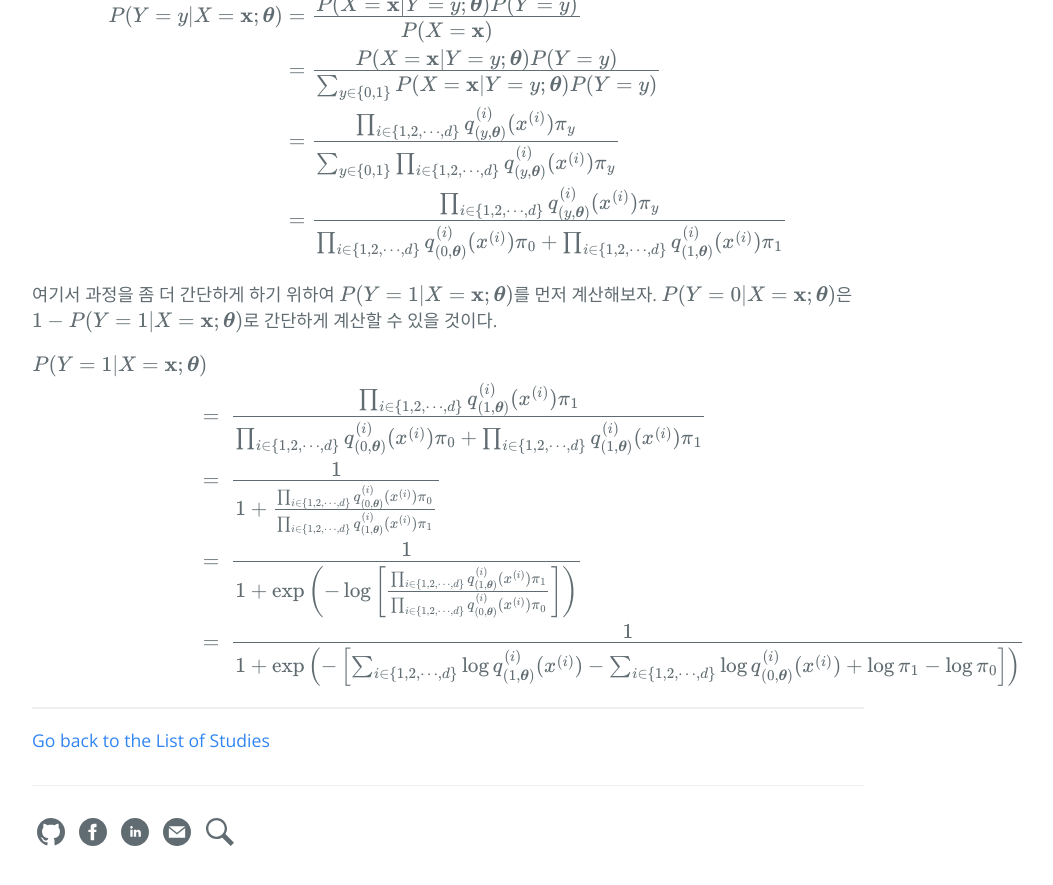
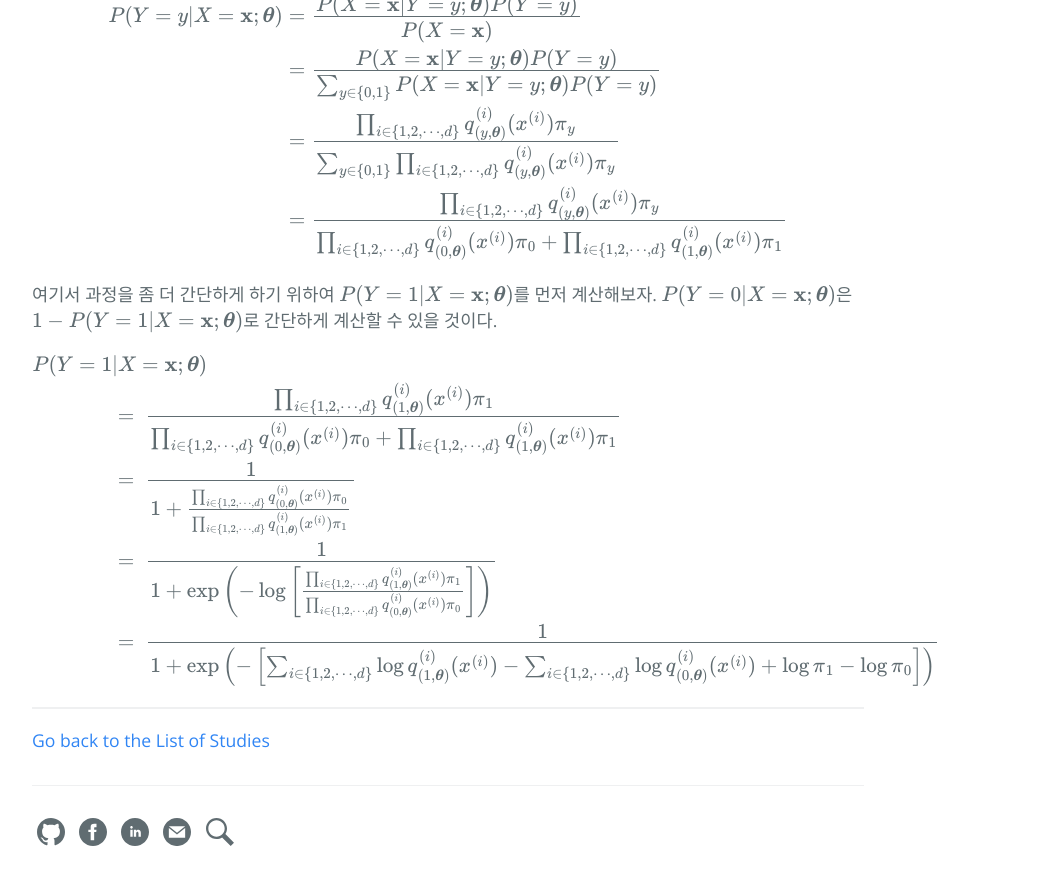
Before and after one commit to hcnoh/hcnoh.github.io, a Jekyll site: the page built from _posts/2019-04-25-logistic-regression-and-naive-bayes.md, in a window 1280 px wide and 900 px high, scrolled down 7331 px. Shown: the top 885 px of the window, without its empty margins (192-1245 px from the left). Built offline with Jekyll 4.4.1, drawn with Linux system fonts in a browser that asks for light colours; formulas are drawn with MathJax 3; comment, search, counter and statistics services are not loaded.

Commit message:
Update 2019-04-25-logistic-regression-and-naive-bayes.md

```diff
--- a/_posts/2019-04-25-logistic-regression-and-naive-bayes.md
+++ b/_posts/2019-04-25-logistic-regression-and-naive-bayes.md
@@ -284,9 +284,9 @@
 $$
 \begin{align*}
 & P(Y=1\vert X=\mathbf{x} ; \boldsymbol{\theta}) \\
-& \quad \quad \quad \quad \quad \quad \quad \quad = \ \frac{\prod_{i\in \{1,2,\cdots, d \}} q_{(1, \boldsymbol{\theta})}^{(i)}(x^{(i)})\pi_1}{\prod_{i\in \{1,2,\cdots, d \}} q_{(0, \boldsymbol{\theta})}^{(i)}(x^{(i)})\pi_0 + \prod_{i\in \{1,2,\cdots, d \}} q_{(1, \boldsymbol{\theta})}^{(i)}(x^{(i)})\pi_1} \\
-& \quad \quad \quad \quad \quad \quad \quad \quad = \ \frac{1}{1 + \frac{\prod_{i\in \{1,2,\cdots, d \}} q_{(0, \boldsymbol{\theta})}^{(i)}(x^{(i)})\pi_0}{\prod_{i\in \{1,2,\cdots, d \}} q_{(1, \boldsymbol{\theta})}^{(i)}(x^{(i)})\pi_1}} \\
-& \quad \quad \quad \quad \quad \quad \quad \quad = \ \frac{1}{1 + \exp \left( -\log \left[ \frac{\prod_{i\in \{1,2,\cdots, d \}} q_{(1, \boldsymbol{\theta})}^{(i)}(x^{(i)})\pi_1}{\prod_{i\in \{1,2,\cdots, d \}} q_{(0, \boldsymbol{\theta})}^{(i)}(x^{(i)})\pi_0} \right] \right) } \\
-& \quad \quad \quad \quad \quad \quad \quad \quad = \ \frac{1}{1 + \exp \left( -\left[ \sum_{i\in \{1,2,\cdots, d \}} \log q_{(1, \boldsymbol{\theta})}^{(i)}(x^{(i)}) - \sum_{i\in \{1,2,\cdots, d \}} \log q_{(0, \boldsymbol{\theta})}^{(i)}(x^{(i)}) + \log \pi_1 - \log \pi_0 \right] \right) }
+& \quad \quad \quad \quad = \ \frac{\prod_{i\in \{1,2,\cdots, d \}} q_{(1, \boldsymbol{\theta})}^{(i)}(x^{(i)})\pi_1}{\prod_{i\in \{1,2,\cdots, d \}} q_{(0, \boldsymbol{\theta})}^{(i)}(x^{(i)})\pi_0 + \prod_{i\in \{1,2,\cdots, d \}} q_{(1, \boldsymbol{\theta})}^{(i)}(x^{(i)})\pi_1} \\
+& \quad \quad \quad \quad = \ \frac{1}{1 + \frac{\prod_{i\in \{1,2,\cdots, d \}} q_{(0, \boldsymbol{\theta})}^{(i)}(x^{(i)})\pi_0}{\prod_{i\in \{1,2,\cdots, d \}} q_{(1, \boldsymbol{\theta})}^{(i)}(x^{(i)})\pi_1}} \\
+& \quad \quad \quad \quad = \ \frac{1}{1 + \exp \left( -\log \left[ \frac{\prod_{i\in \{1,2,\cdots, d \}} q_{(1, \boldsymbol{\theta})}^{(i)}(x^{(i)})\pi_1}{\prod_{i\in \{1,2,\cdots, d \}} q_{(0, \boldsymbol{\theta})}^{(i)}(x^{(i)})\pi_0} \right] \right) } \\
+& \quad \quad \quad \quad = \ \frac{1}{1 + \exp \left( -\left[ \sum_{i\in \{1,2,\cdots, d \}} \log q_{(1, \boldsymbol{\theta})}^{(i)}(x^{(i)}) - \sum_{i\in \{1,2,\cdots, d \}} \log q_{(0, \boldsymbol{\theta})}^{(i)}(x^{(i)}) + \log \pi_1 - \log \pi_0 \right] \right) }
 \end{align*}
 $$
```
